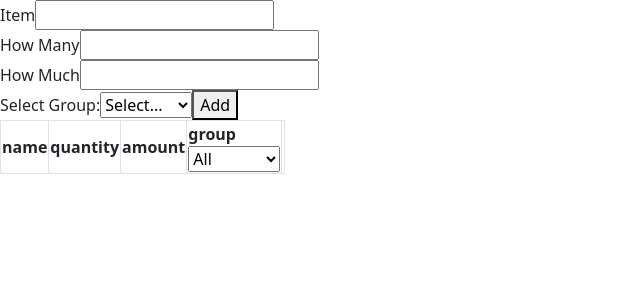
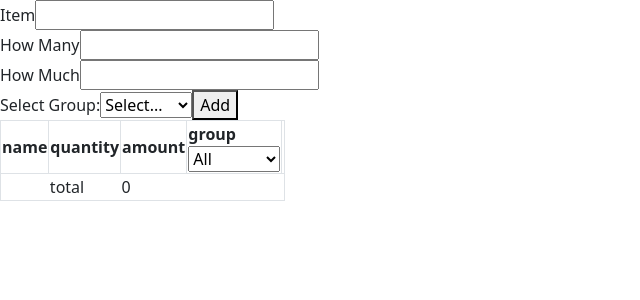
Before and after one commit to archmanayon/archeact, a React (Vite) app: page / in a window 1280 px wide. Shown: the top 300 px of the page, without its empty margins (0-640 px from the left). Built offline with nearby package versions, Linux system fonts and the light colour scheme.

Commit message:
working on total

```diff
--- a/src/grocery/Item2.tsx
+++ b/src/grocery/Item2.tsx
@@ -8,7 +8,9 @@ const Item2 = ({onAdd}:Props) => {
   const { register, handleSubmit } = useForm();
   return (
     <div>
-      <form onSubmit={handleSubmit((data) => {console.log(data); onAdd(data)})}>
+      <form onSubmit={handleSubmit((data) => {
+        // console.log(data);
+        onAdd(data)})}>
         <label htmlFor="itemName"> Item </label>
         <input {...register("itemName")} />
         <br />
--- a/src/grocery/ListOfItems.tsx
+++ b/src/grocery/ListOfItems.tsx
@@ -4,10 +4,23 @@ import Group from "./Group";
 
 interface Props {
   list: { itemName: string; quantity: number; amount: number; group: string }[];
+
   handleDelete?: (selectIndex: number) => void;
 }
 const ListOfItems = ({ list, handleDelete }: Props) => {
   const [dropSelect, setDropSelect] = useState("");
+  const [groupSum, setGroupSum] = useState({sum:0});
+  // const AddbyGroup = (amount:number)=>setGroupSum(groupSum + amount);
+  const filterList = list.filter((entry) =>
+    dropSelect !== "" ? entry.group === dropSelect : entry.group !== dropSelect
+  );
+  const summIng = ()=>
+    {
+      setGroupSum({...groupSum,sum: 0}) ;
+      filterList.forEach(item => setGroupSum({...groupSum,sum: + item.amount}));
+    };
+;
+
   return (
     <>
       <table className="w-full whitespace-nowrap border-collapse border border-slate-500">
@@ -18,16 +31,24 @@ const ListOfItems = ({ list, handleDelete }: Props) => {
             <th className="border border-slate-600">amount</th>
             <th className="border border-slate-600">
               group
-              <Group onSelected={(e) => setDropSelect(e.target.value)} />{" "}
+              <Group onSelected={(e) => {
+                setDropSelect(e.target.value);
+                summIng();
+                }} />{" "}
             </th>
             <th />
           </tr>
         </thead>
         <tbody>
-          {list
-            // .filter((entry)=> entry.group === (dropSelect !== "" ? dropSelect: ""))
-            .filter((entry)=> dropSelect !== "" ? (entry.group===dropSelect) : (entry.group!==dropSelect))
+          {filterList
+            // if no filter selected. show all
+            // .filter((entry) =>
+            //   dropSelect !== ""
+            //     ? entry.group === dropSelect
+            //     : entry.group !== dropSelect
+            // )
             .map((item, index) => (
+
               <tr
                 key={index}
                 className="focus:outline-none h-16 border border-gray-100 rounded"
@@ -45,6 +66,11 @@ const ListOfItems = ({ list, handleDelete }: Props) => {
                 </td>
               </tr>
             ))}
+          <tr>
+            <td></td>
+            <td>total</td>
+            <td>{groupSum.sum}</td>
+          </tr>
         </tbody>
       </table>
     </>
```
